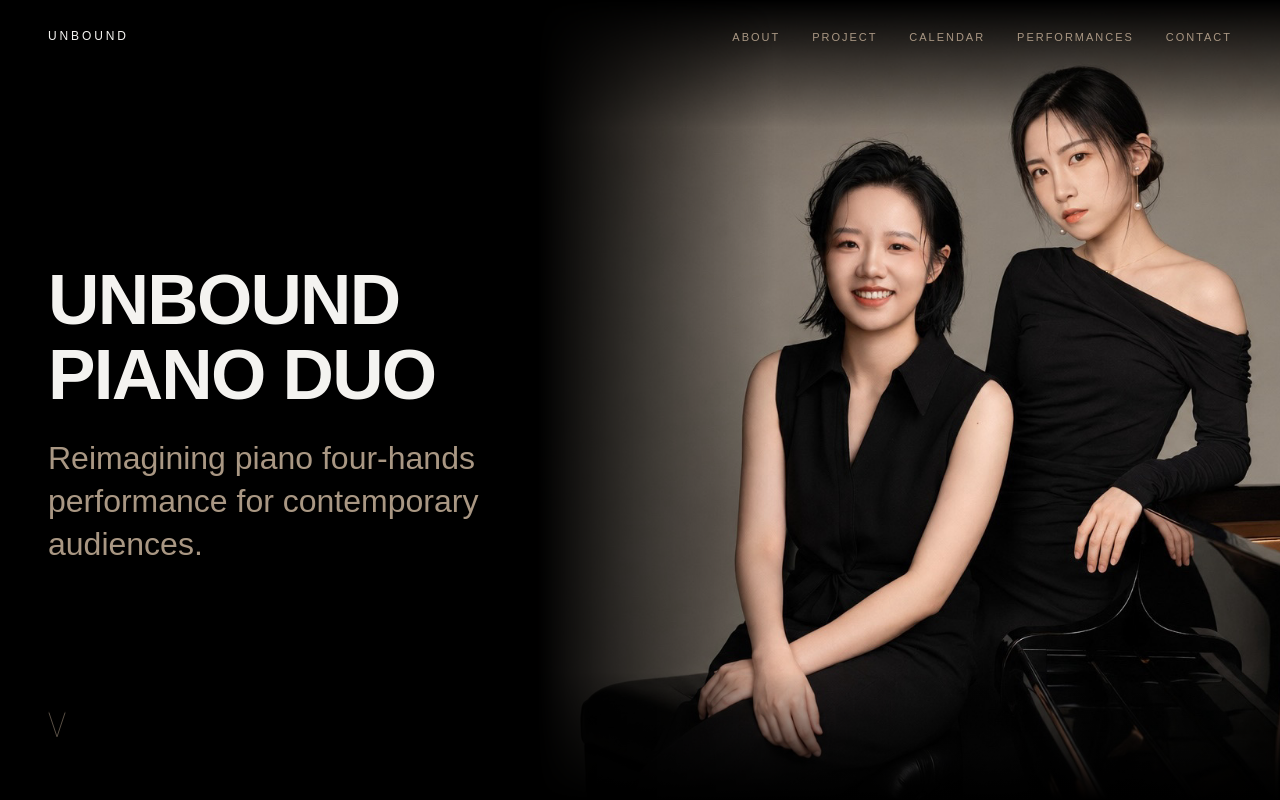
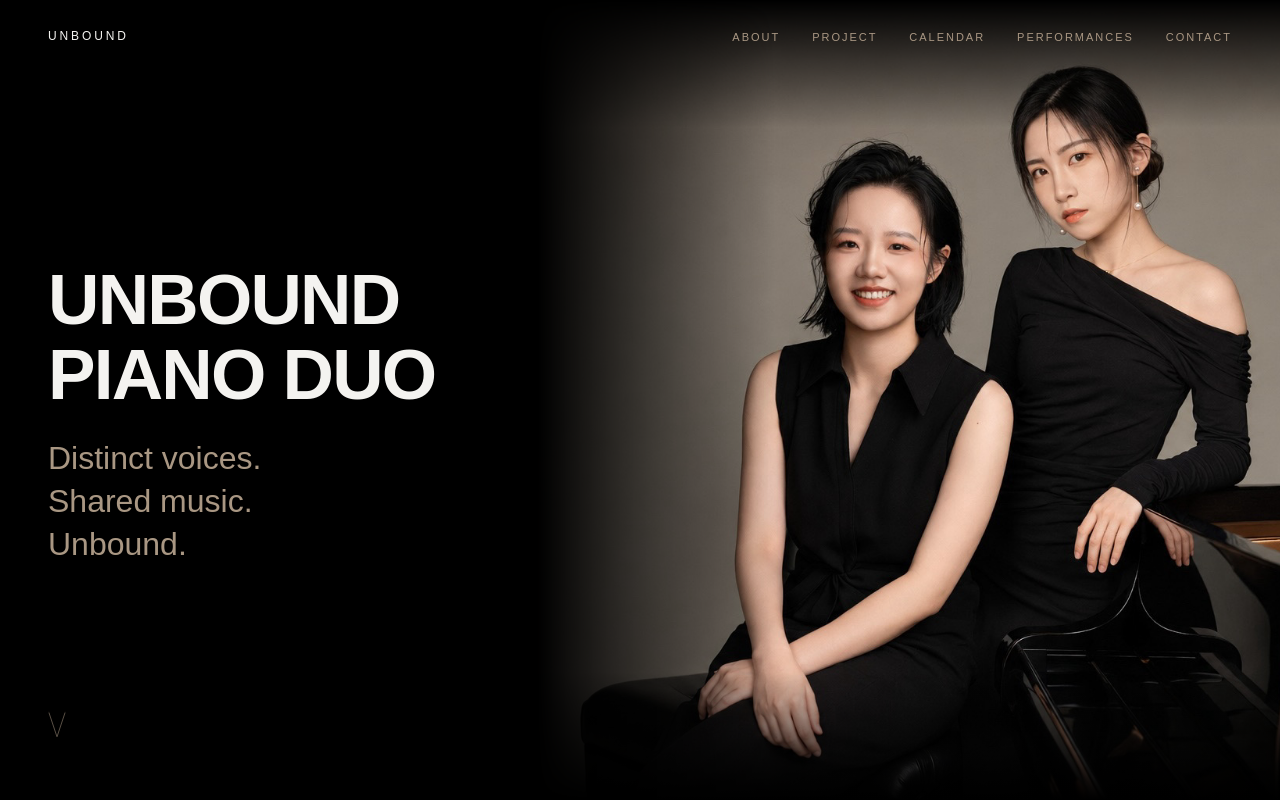
Before and after one commit to xiaoliangpiano/unbound-piano-duo, a Next.js app: page / in a window 1280 px wide. Shown: the top 800 px of the page. Built offline with nearby package versions, Linux system fonts and the light colour scheme.

Commit message:
Update homepage hero slogan

```diff
--- a/src/components/hero/Hero.tsx
+++ b/src/components/hero/Hero.tsx
@@ -11,11 +11,11 @@ export default function Hero() {
             Piano Duo
           </h1>
           <p className="hero-subtitle-in mt-[var(--space-md)] max-w-[26ch] text-[1.75rem] leading-[1.35] tracking-normal text-[#A99783] md:text-[2rem]">
-            Reimagining piano four-hands
+            Distinct voices.
             <br />
-            performance for contemporary
+            Shared music.
             <br />
-            audiences.
+            Unbound.
           </p>
         </div>
 
```
